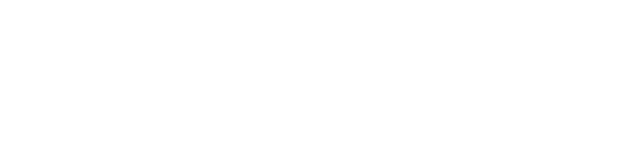
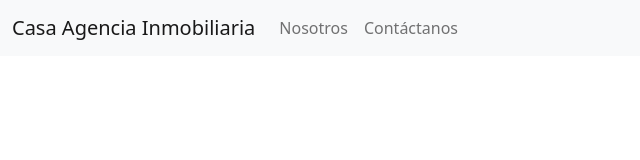
Before and after one commit to Sofiacrf/HouseRealtor, a plain HTML site: page public/index.html in a window 1280 px wide. Shown: the whole page, without its empty margins (0-640 px from the left). Drawn offline with nearby package versions, Linux system fonts and the light colour scheme.

Commit message:
added navbar

```diff
--- a/public/index.html
+++ b/public/index.html
@@ -1,15 +1,34 @@
 <!DOCTYPE html>
 <html lang="en">
+
 <head>
     <meta charset="UTF-8">
     <meta http-equiv="X-UA-Compatible" content="IE=edge">
     <meta name="viewport" content="width=device-width, initial-scale=1.0">
     <title>House Realtor</title>
-    <link href="https://cdn.jsdelivr.net/npm/bootstrap@5.1.3/dist/css/bootstrap.min.css" rel="stylesheet" integrity="sha384-1BmE4kWBq78iYhFldvKuhfTAU6auU8tT94WrHftjDbrCEXSU1oBoqyl2QvZ6jIW3" crossorigin="anonymous">
+    <link href="https://cdn.jsdelivr.net/npm/bootstrap@5.1.3/dist/css/bootstrap.min.css" rel="stylesheet"
+        integrity="sha384-1BmE4kWBq78iYhFldvKuhfTAU6auU8tT94WrHftjDbrCEXSU1oBoqyl2QvZ6jIW3" crossorigin="anonymous">
     <link rel="stylesheet" href="/public/assets/css/styles.css">
 </head>
+
 <body>
-
+    <!-- Navbar -->
+    <nav class="navbar navbar-expand-lg navbar-light bg-light">
+        <div class="container-fluid">
+            <a class="navbar-brand" href="#"> Casa Agencia Inmobiliaria</a>
+            <button class="navbar-toggler" type="button" data-bs-toggle="collapse" data-bs-target="#navbarNavAltMarkup"
+                aria-controls="navbarNavAltMarkup" aria-expanded="false" aria-label="Toggle navigation">
+                <span class="navbar-toggler-icon"></span>
+            </button>
+            <div class="collapse navbar-collapse" id="navbarNavAltMarkup">
+                <div class="navbar-nav">
+                    <a class="nav-link" aria-current="page" href="#">Nosotros</a>
+                    <a class="nav-link" aria-current="page" href="#">Contáctanos</a>
+                </div>
+            </div>
+        </div>
+    </nav>
 
 </body>
+
 </html>
```
